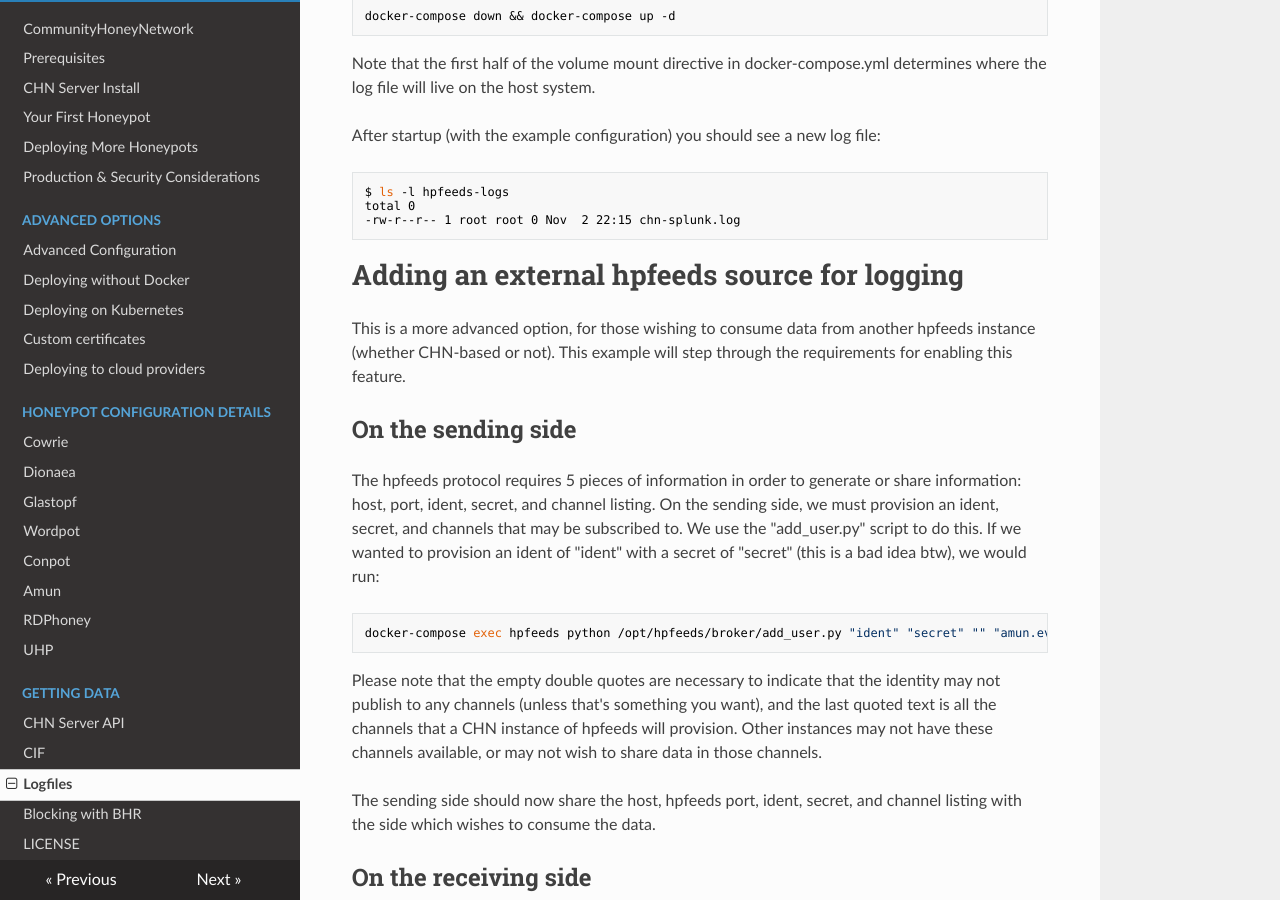
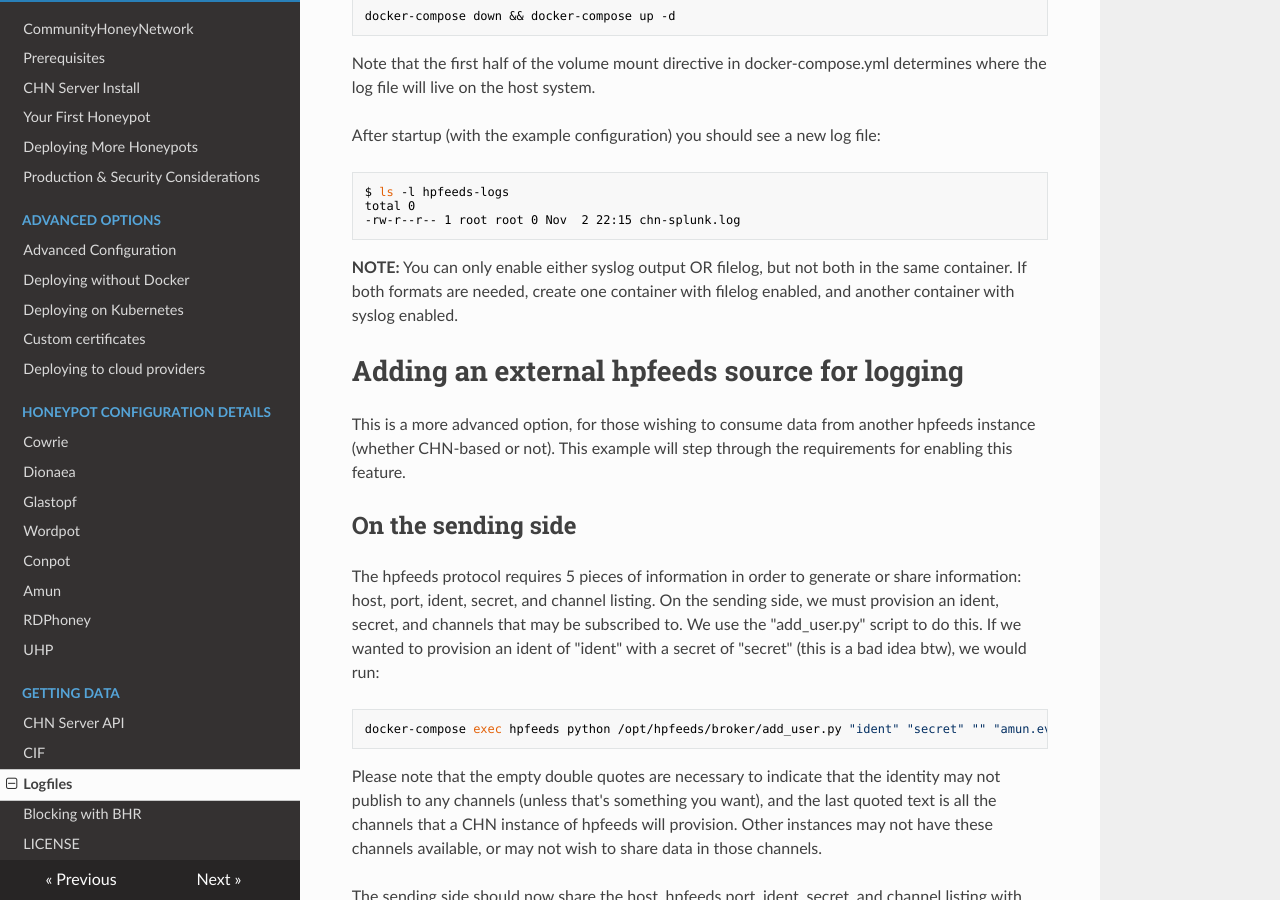
Before and after one commit to CommunityHoneyNetwork/chn-docs, an MkDocs documentation site: the page built from docs/hpfeeds-logger.md, in a window 1280 px wide and 900 px high, scrolled down 1395 px. Built offline with MkDocs 1.6.1, drawn with Linux system fonts in a browser that asks for light colours; nearby versions of some CDN libraries; old or Windows-style settings are respelled for this version of MkDocs.

Commit message:
adding note about syslog/filelog needing two containers
Signed-off-by: Jesse Bowling <jesse.bowling@duke.edu>

````diff
--- a/docs/hpfeeds-logger.md
+++ b/docs/hpfeeds-logger.md
@@ -86,6 +86,10 @@ $ ls -l hpfeeds-logs
 total 0
 -rw-r--r-- 1 root root 0 Nov  2 22:15 chn-splunk.log
 ```
+
+**NOTE:** You can only enable either syslog output OR filelog, but not both in the same container. If both formats
+are needed, create one container with filelog enabled, and another container with syslog enabled.
+
 # Adding an external hpfeeds source for logging
 This is a more advanced option, for those wishing to consume data from
 another hpfeeds instance (whether CHN-based or not). This example will step
````
